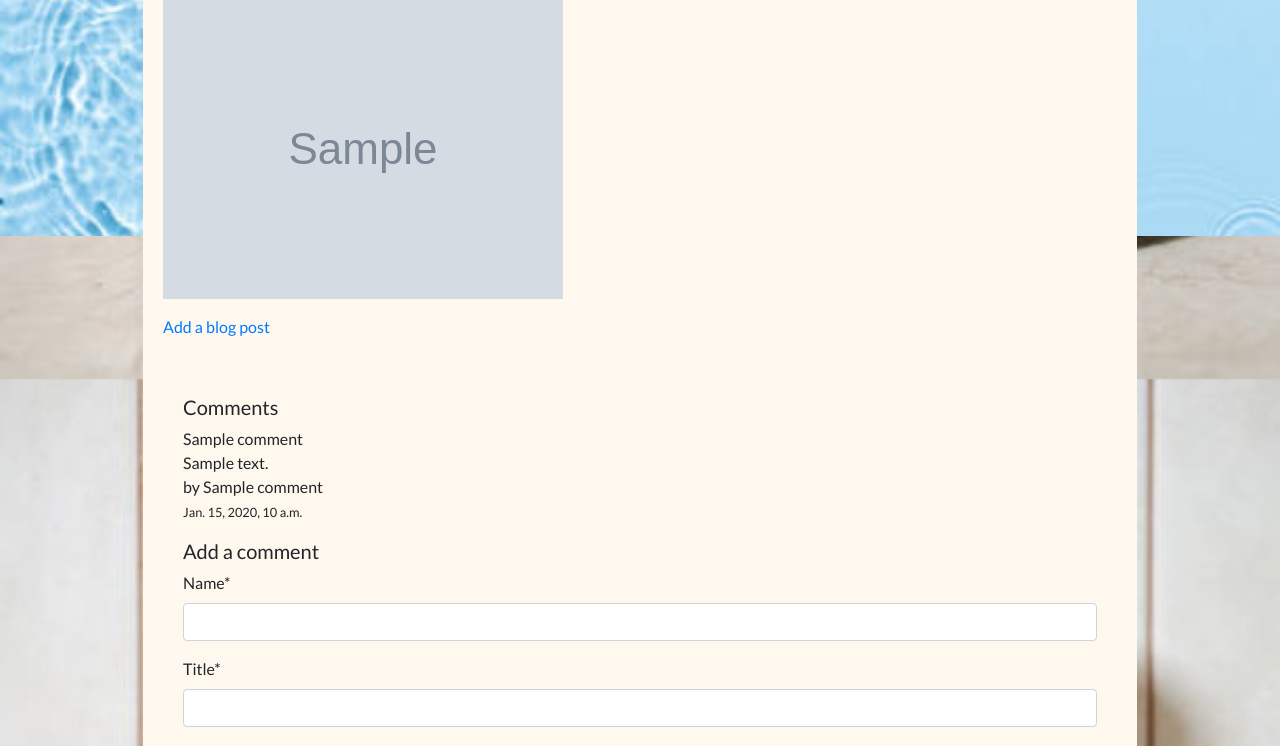
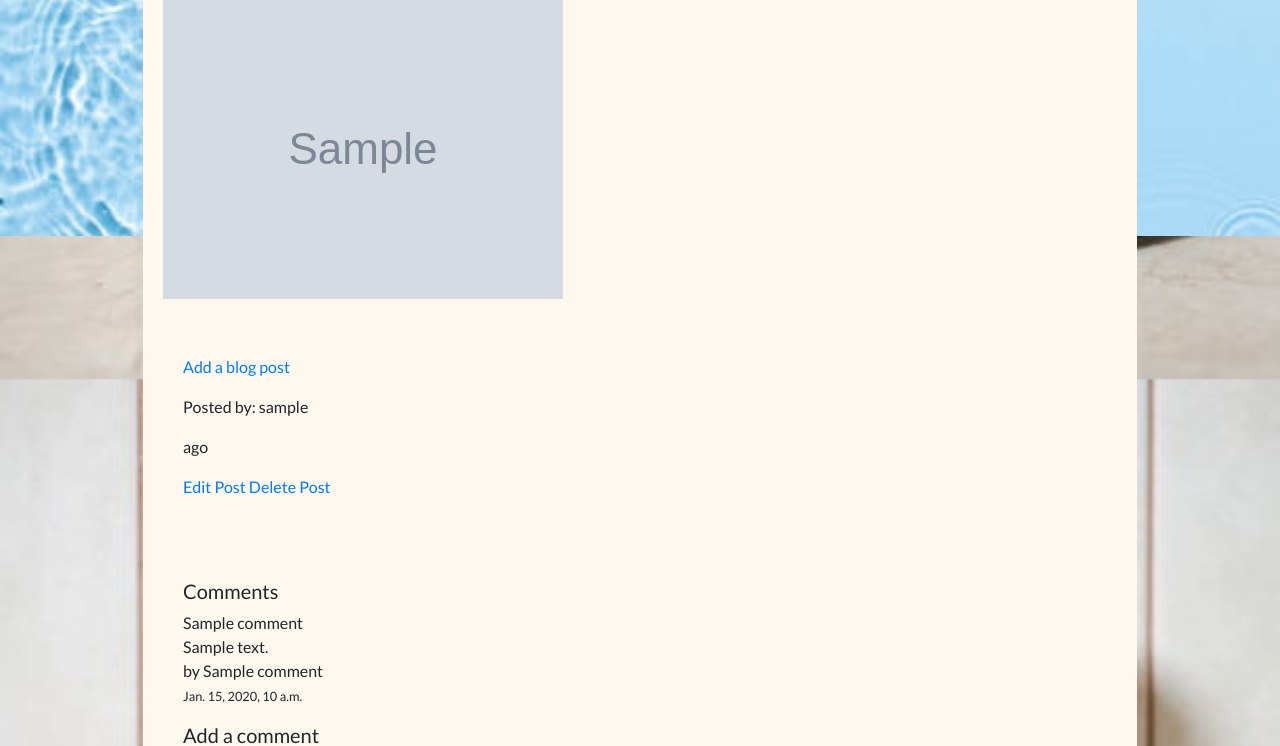
Before and after one commit to irenenev24/ArinBeauty, a Django app: a page that uses blog/templates/blog/detail.html in a window 1280 px wide. Shown: the part 564-1310 px from the top of the page. Run offline with Django 3.2, Linux system fonts and the light colour scheme; a user stored in the database is signed in; tables that the repository leaves empty hold one stand-in row (values such as "Sample post"); grey boxes marked "Sample" are stand-in pictures; some libraries are stand-ins or nearby versions; some web fonts are replaced.

Commit message:
Added views/urls for edit post and delete post for blog content

```diff
--- a/blog/forms.py
+++ b/blog/forms.py
@@ -1,5 +1,4 @@
 from django.forms import ModelForm
-
 from .models import Comment, Post
 
 class CommentForm(ModelForm):
--- a/blog/templates/blog/detail.html
+++ b/blog/templates/blog/detail.html
@@ -41,9 +41,17 @@
                         <hr>
                         {% endif %}
                     {% if request.user.is_superuser %}
+                    <div class="content container-sustain">
                             <p class="m1-3">
                                 <a href="{% url 'add_post' %}">Add a blog post</a>
                             </p>
+                                <p>Posted by: <span class="blog-small">{{ post.author }}</span></p>
+                                <p>{{ post.created_on|timesince }} ago</p>
+                               {% if post.author == request.user %}
+                               <a href="{% url 'edit_post' post.slug %}" class="button is-danger">Edit Post</a>
+                               <a href="{% url 'delete_post' post.slug %}" class="button is-danger is-light">Delete Post</a>
+                               {% endif %}
+                           </div>
                     {% endif %}
                 <div class="container-sustain">
                 <h5>Comments</h5>
--- a/blog/urls.py
+++ b/blog/urls.py
@@ -8,4 +8,6 @@ urlpatterns = [
     path('<slug:category_slug>/<slug:slug>/', views.detail, name='post_detail'),
     path('<slug:slug>', views.category, name='category_detail'),
     path('add_post/', views.add_post, name='add_post'),
+    path('edit/<slug:slug>/', views.edit_post, name='edit_post'),
+    path('delete/<slug:slug>/', views.delete_post, name='delete_post'),
 ]
--- a/blog/views.py
+++ b/blog/views.py
@@ -90,3 +90,48 @@ def add_post(request):
     }
 
     return render(request, template, context)
+
+
+@login_required
+def edit_post(request, slug):
+    """ edit a blog post """
+    post = Post.objects.get(slug=slug)
+    user = request.user
+
+    if request.method == "POST":
+        form = PostForm(request.POST or None,
+                        request.FILES or None, instance=post)
+        if request.user == post.author:
+            if form.is_valid():
+                obj = form.save(commit=False)
+                obj.save()
+                post = obj
+                messages.success(request, "Successfully edited your blog post")
+                return redirect(reverse('post_detail', args=[obj.slug]))
+            else:
+                messages.error(request, "Failed to update post.")
+        else:
+            messages.info(request, 'You are not allowed to do that as you are not the post author!')
+    else:
+        form = PostForm(instance=post)
+        messages.info(request, f'You are editing {post.title}')
+
+    template = 'blog/edit_post.html'
+    context = {
+        'post': post,
+        'form': form,
+    }
+
+    return render(request, template, context)
+
+@login_required
+def delete_post(request, post_slug):
+    # Delete a post from the blog
+    if not request.user.is_superuser:
+        messages.error(request, 'Sorry, this service is only for store owners')
+        return redirect(reverse('blog'))
+
+    post = get_object_or_404(Post, slug=slug)
+    post.delete()
+    messages.success(request, f'Post: {post.title} deleted!')
+    return redirect(reverse('blog'))
--- a/products/views.py
+++ b/products/views.py
@@ -102,7 +102,7 @@ def edit_product(request, product_id):
     ### Edit a product in store ###
     if not request.user.is_superuser:
         messages.error(request, 'Sorry, this service is only for store owners')
-        return redirect(reverse('home'))
+        return redirect(reverse('store'))
 
     product = get_object_or_404(Product, pk=product_id)
     if request.method == 'POST':
@@ -131,7 +131,7 @@ def delete_product(request, product_id):
     # Delete a product from the store
     if not request.user.is_superuser:
         messages.error(request, 'Sorry, this service is only for store owners')
-        return redirect(reverse('home'))
+        return redirect(reverse('store'))
 
     product = get_object_or_404(Product, pk=product_id)
     product.delete()
```
Also changed, not shown: blog/admin.py (+12 -2 lines), blog/templates/blog/edit_post.html (renamed from blog/templates/blog/edit.blog.html), products/widgets.py (line endings or trailing spaces).
